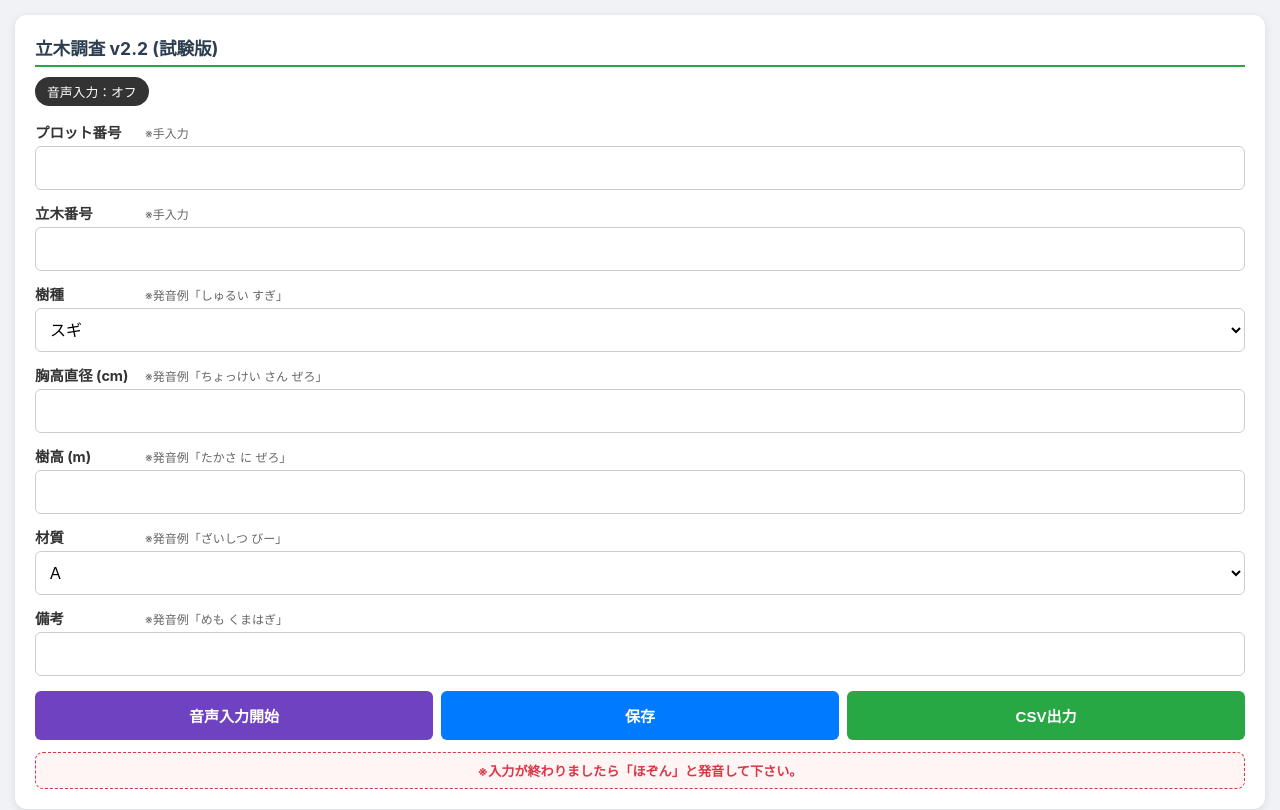
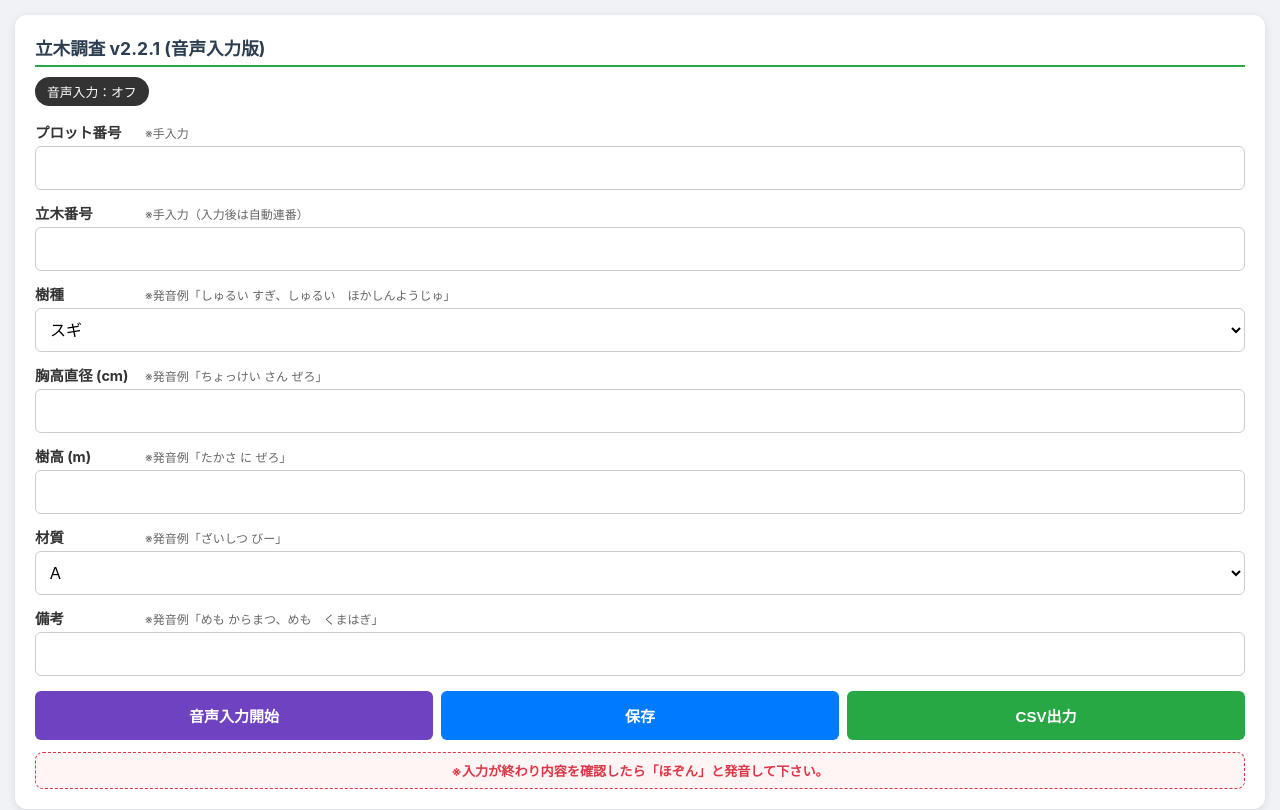
Before and after one commit to takada291/apps-test, a plain HTML site: page index.html in a window 1280 px wide. Shown: the top 810 px of the page. Drawn offline with Linux system fonts and the light colour scheme.

Commit message:
Update index.html

```diff
--- a/index.html
+++ b/index.html
@@ -3,7 +3,7 @@
 <head>
     <meta charset="UTF-8">
     <meta name="viewport" content="width=device-width, initial-scale=1.0, maximum-scale=1.0, user-scalable=no">
-    <title>立木調査 v2.2 (音声入力版)</title>
+    <title>立木調査 v2.2.1 (音声入力版)</title>
 
     <link rel="manifest" href="manifest.json">
     <meta name="theme-color" content="#28a745">
@@ -53,7 +53,7 @@
 <body>
 
 <div class="card">
-    <h2 id="formTitle">立木調査 v2.2 (試験版)</h2>
+    <h2 id="formTitle">立木調査 v2.2.1 (音声入力版)</h2>
     <div id="voiceStatus">音声入力：オフ</div>
 
     <input type="hidden" id="editId" value="">
@@ -69,7 +69,7 @@
     <div class="input-row">
         <div class="label-group">
             <label>立木番号</label>
-            <span class="guide">※手入力</span>
+            <span class="guide">※手入力（入力後は自動連番）</span>
         </div>
         <input type="number" id="treeNo" inputmode="numeric">
     </div>
@@ -77,7 +77,7 @@
     <div class="input-row">
         <div class="label-group">
             <label>樹種</label>
-            <span class="guide">※発音例「しゅるい すぎ」</span>
+            <span class="guide">※発音例「しゅるい すぎ、しゅるい　ほかしんようじゅ」</span>
         </div>
         <select id="treeType">
             <option value="スギ">スギ</option><option value="ヒノキ">ヒノキ</option>
@@ -114,7 +114,7 @@
     <div class="input-row">
         <div class="label-group">
             <label>備考</label>
-            <span class="guide">※発音例「めも くまはぎ」</span>
+            <span class="guide">※発音例「めも からまつ、めも　くまはぎ」</span>
         </div>
         <input type="text" id="memo">
     </div>
@@ -125,7 +125,7 @@
         <button id="cancelBtn" class="cancel-btn" onclick="resetForm()">取消</button>
         <button class="export-btn" onclick="handleExport()">CSV出力</button>
     </div>
-    <div class="voice-guide-footer">※入力が終わりましたら「ほぞん」と発音して下さい。</div>
+    <div class="voice-guide-footer">※入力が終わり内容を確認したら「ほぞん」と発音して下さい。</div>
 </div>
 
 <div class="card">
```
